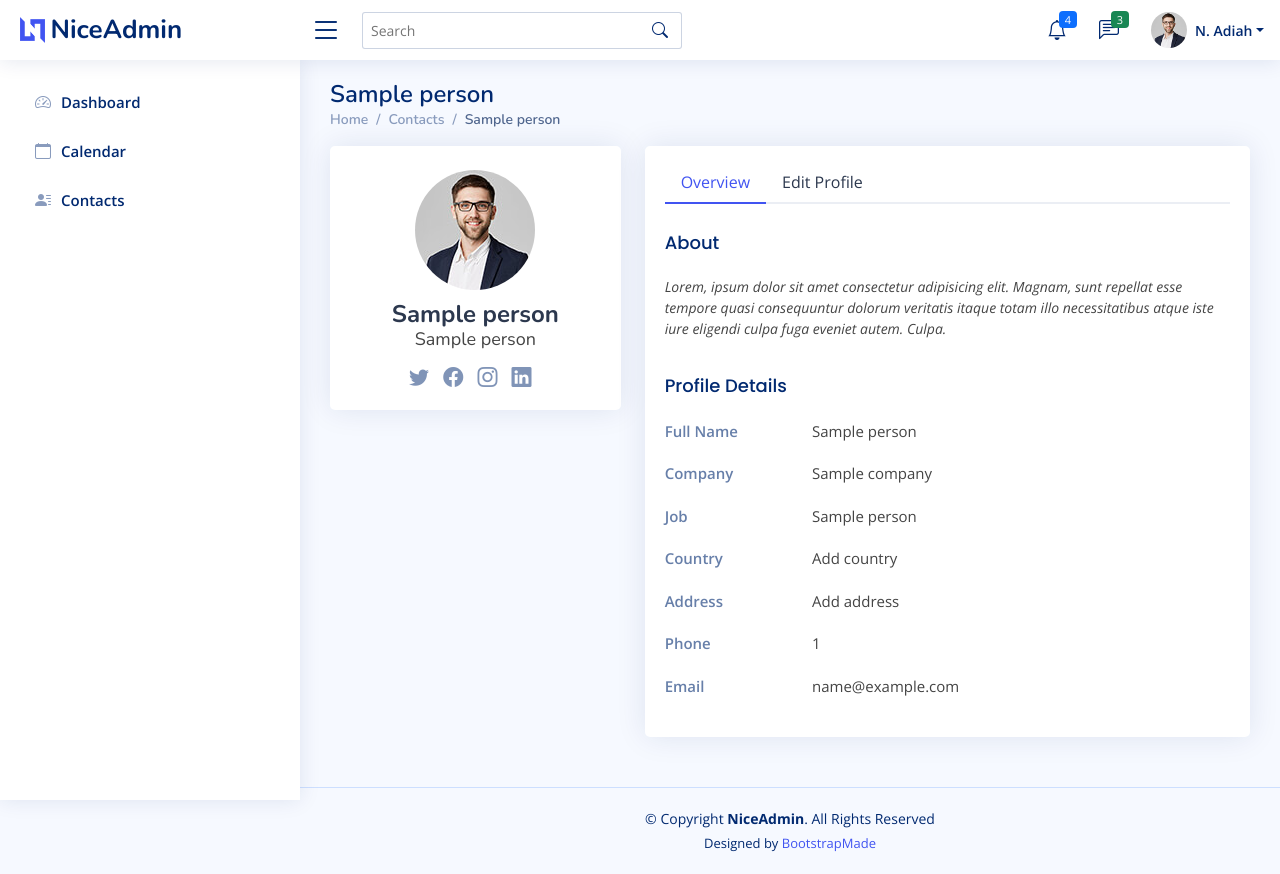
After one commit to nathanieladiah/mydb, a Django app: template contacts/templates/contacts/dashboard/contact.html in a window 1280 px wide. The commit adds this page. Run offline with Django 3.2, Linux system fonts and the light colour scheme; the template is opened without the code that fills it: most values are stand-ins (such as "Sample title", 1, 10 or a date in 2020); some libraries are stand-ins or nearby versions.

Commit message:
change template for contacts

```diff
--- /dev/null
+++ b/contacts/templates/contacts/dashboard/contact.html
@@ -0,0 +1,219 @@
+{% extends 'contacts/dashboard/layout.html' %}
+
+{% load static %}
+
+{% block title %}{{ person.name }}{% endblock %}
+
+{% block page-title %}
+	{{ person.name }}
+{% endblock %}
+
+{% block breadcrumbs %}
+	<li class="breadcrumb-item"><a href="{% url 'contacts' %}">Contacts</a></li>
+	<li class="breadcrumb-item active">{{ person.name }}</li>
+{% endblock %}
+
+{% block section %}
+	<section class="section profile">
+		<div class="row">
+			<div class="col-xl-4">
+
+				<div class="card">
+					<div class="card-body profile-card pt-4 d-flex flex-column align-items-center">
+
+						<img src="{% static 'contacts/dashboard/img/profile-img.jpg' %}" alt="Profile" class="rounded-circle">
+						<h2>{{ person.name }}</h2>
+						<h3>{{ person.job_title }}</h3>
+						<div class="social-links mt-2">
+							<a href="#" class="twitter"><i class="bi bi-twitter"></i></a>
+							<a href="#" class="facebook"><i class="bi bi-facebook"></i></a>
+							<a href="#" class="instagram"><i class="bi bi-instagram"></i></a>
+							<a href="#" class="linkedin"><i class="bi bi-linkedin"></i></a>
+						</div>
+					</div>
+				</div>
+
+			</div>
+			<!-- End col -->
+
+			<div class="col-xl-8">
+
+				<div class="card">
+					<div class="card-body pt-3">
+						<!-- Bordered TAbs -->
+						<ul class="nav nav-tabs nav-tabs-bordered">
+
+							<li class="nav-item">
+								<button class="nav-link active" data-bs-toggle="tab" data-bs-target="#profile-overview">Overview</button>
+							</li>
+
+							<li class="nav-item">
+								<button class="nav-link" data-bs-toggle="tab" data-bs-target="#profile-edit">Edit Profile</button>
+							</li>
+
+						</ul>
+
+						<div class="tab-content pt-2">
+
+							<div class="tab-pane fade show active profile-overview" id="profile-overview">
+								<h5 class="card-title">About</h5>
+								<p class="small fst-italic">Lorem, ipsum dolor sit amet consectetur adipisicing elit. Magnam, sunt repellat esse tempore quasi consequuntur dolorum veritatis itaque totam illo necessitatibus atque iste iure eligendi culpa fuga eveniet autem. Culpa.</p>
+
+								<h5 class="card-title">Profile Details</h5>
+
+								<div class="row">
+									<div class="col-lg-3 col-md-4 label">Full Name</div>
+									<div class="col-lg-9 col-md-8">{{ person.name }}</div>
+								</div>
+
+								<div class="row">
+									<div class="col-lg-3 col-md-4 label">Company</div>
+									<div class="col-lg-9 col-md-8">{{ person.company }}</div>
+								</div>
+
+								<div class="row">
+									<div class="col-lg-3 col-md-4 label">Job</div>
+									<div class="col-lg-9 col-md-8">{{ person.job_title }}</div>
+								</div>
+
+								<div class="row">
+									<div class="col-lg-3 col-md-4 label">Country</div>
+									<div class="col-lg-9 col-md-8">Add country</div>
+								</div>
+
+								<div class="row">
+									<div class="col-lg-3 col-md-4 label">Address</div>
+									<div class="col-lg-9 col-md-8">Add address</div>
+								</div>
+
+								<div class="row">
+									<div class="col-lg-3 col-md-4 label">Phone</div>
+									<div class="col-lg-9 col-md-8">{{ person.phone_number }}</div>
+								</div>
+
+								<div class="row">
+									<div class="col-lg-3 col-md-4 label">Email</div>
+									<div class="col-lg-9 col-md-8">{{ person.email }}</div>
+								</div>
+							</div>
+
+							<div class="tab-pane fade profile-edit pt-3" id="profile-edit">
+
+								<!-- Pofile Edit Form -->
+								<form>
+									<div class="row mb-3">
+										<label for="profileImage" class="col-md-4 col-lg-3 col-form-label">Profile Image</label>
+										<div class="col-md-8 col-lg-9">
+											<img src="assets/img/profile-img.jpg" alt="Profile">
+											<div class="pt-2">
+												<a href="#" class="btn btn-primary btn-sm" title="Upload new profile image"><i class="bi bi-upload"></i></a>
+												<a href="#" class="btn btn-danger btn-sm" title="Remove my profile image"><i class="bi bi-trash"></i></a>
+											</div>
+										</div>
+									</div>
+
+									<div class="row mb-3">
+										<label for="fullName" class="col-md-4 col-lg-3 col-form-label">Full Name</label>
+										<div class="col-md-8 col-lg-9">
+											<input name="fullName" type="text" class="form-control" id="fullName" value="{{ person.name }}">
+										</div>
+									</div>
+
+									<div class="row mb-3">
+										<label for="about" class="col-md-4 col-lg-3 col-form-label">About</label>
+										<div class="col-md-8 col-lg-9">
+											<textarea name="about" class="form-control" id="about" style="height: 100px">Sunt est soluta temporibus accusantium neque nam maiores cumque temporibus. Tempora libero non est unde veniam est qui dolor. Ut sunt iure rerum quae quisquam autem eveniet perspiciatis odit. Fuga sequi sed ea saepe at unde.</textarea>
+										</div>
+									</div>
+
+									<div class="row mb-3">
+										<label for="company" class="col-md-4 col-lg-3 col-form-label">Company</label>
+										<div class="col-md-8 col-lg-9">
+											<input name="company" type="text" class="form-control" id="company" value="{{ person.company }}">
+										</div>
+									</div>
+
+									<div class="row mb-3">
+										<label for="Job" class="col-md-4 col-lg-3 col-form-label">Job</label>
+										<div class="col-md-8 col-lg-9">
+											<input name="job" type="text" class="form-control" id="Job" value="{{ person.job_title }}">
+										</div>
+									</div>
+
+									<div class="row mb-3">
+										<label for="Country" class="col-md-4 col-lg-3 col-form-label">Country</label>
+										<div class="col-md-8 col-lg-9">
+											<input name="country" type="text" class="form-control" id="Country" value="{{ person.country }}">
+										</div>
+									</div>
+
+									<div class="row mb-3">
+										<label for="Address" class="col-md-4 col-lg-3 col-form-label">Address</label>
+										<div class="col-md-8 col-lg-9">
+											<input name="address" type="text" class="form-control" id="Address" value="{{ person.address }}">
+										</div>
+									</div>
+
+									<div class="row mb-3">
+										<label for="Phone" class="col-md-4 col-lg-3 col-form-label">Phone</label>
+										<div class="col-md-8 col-lg-9">
+											<input name="phone" type="text" class="form-control" id="Phone" value="{{ person.phone_number }}">
+										</div>
+									</div>
+
+									<div class="row mb-3">
+										<label for="Email" class="col-md-4 col-lg-3 col-form-label">Email</label>
+										<div class="col-md-8 col-lg-9">
+											<input name="email" type="email" class="form-control" id="Email" value="{{ person.email }}">
+										</div>
+									</div>
+
+									<div class="row mb-3">
+										<label for="Twitter" class="col-md-4 col-lg-3 col-form-label">Twitter Profile</label>
+										<div class="col-md-8 col-lg-9">
+											<input name="twitter" type="text" class="form-control" id="Twitter" value="https://twitter.com/#">
+										</div>
+									</div>
+
+									<div class="row mb-3">
+										<label for="Facebook" class="col-md-4 col-lg-3 col-form-label">Facebook Profile</label>
+										<div class="col-md-8 col-lg-9">
+											<input name="facebook" type="text" class="form-control" id="Facebook" value="https://facebook.com/#">
+										</div>
+									</div>
+
+									<div class="row mb-3">
+										<label for="Instagram" class="col-md-4 col-lg-3 col-form-label">Instagram Profile</label>
+										<div class="col-md-8 col-lg-9">
+											<input name="instagram" type="text" class="form-control" id="Instagram" value="https://instagram.com/#">
+										</div>
+									</div>
+
+									<div class="row mb-3">
+										<label for="Linkedin" class="col-md-4 col-lg-3 col-form-label">Linkedin Profile</label>
+										<div class="col-md-8 col-lg-9">
+											<input name="linkedin" type="text" class="form-control" id="Linkedin" value="https://linkedin.com/#">
+										</div>
+									</div>
+
+									<div class="text-center">
+										<button type="submit" class="btn btn-primary">Save Changes</button>
+									</div>
+								</form>
+								<!-- End Profile Edit Form -->
+
+							</div>
+
+							<!-- TODO: make another tab with how long since connections etc -->
+
+						</div>
+						<!-- End Bordered Tabs -->
+					</div>
+				</div>
+
+			</div>
+			<!-- End col  -->
+		</div>
+		<!-- End row -->
+	</section>
+{% endblock %}
--- a/contacts/templates/contacts/dashboard/dashboard.html
+++ b/contacts/templates/contacts/dashboard/dashboard.html
@@ -13,6 +13,7 @@
 {% endblock %}
 
 {% block section %}
+<section class="section dashboard">
 	<div class="row">
 		<div class="col-lg-6">
 			<div class="card">
@@ -26,4 +27,5 @@
 		<!-- End col -->
 	</div>
 	<!-- End row -->
+</section>
 {% endblock %}
--- a/contacts/templates/contacts/dashboard/layout.html
+++ b/contacts/templates/contacts/dashboard/layout.html
@@ -216,12 +216,28 @@
 		<ul class="sidebar-nav" id="sidebar-nav">
 
 			<li class="nav-item">
-				<a class="nav-link" href="#">
-					<i class="bi bi-grid"></i>
+				<a class="nav-link collapsed" href="{% url 'dashboard' %}">
+					<i class="bi bi-speedometer2"></i>
 					<span>Dashboard</span>
 				</a>
 			</li>
 			<!-- End Dashboard Nav -->
+
+			<li class="nav-item">
+				<a class="nav-link collapsed" href="#">
+					<i class="bi bi-calendar"></i>
+					<span>Calendar</span>
+				</a>
+			</li>
+			<!-- End Calendar Nav -->
+
+			<li class="nav-item">
+				<a class="nav-link collapsed" href="{% url 'contacts' %}">
+					<i class="bi bi-person-lines-fill"></i>
+					<span>Contacts</span>
+				</a>
+			</li>
+			<!-- End Contacts Nav -->
 
 		</ul>
 
@@ -242,9 +258,7 @@
 		</div>
 		<!-- End Page Title -->
 
-		<section class="section dashboard">
-			{% block section %}{% endblock %}
-		</section>
+		{% block section %}{% endblock %}
 	</main>
 	<!-- ====== End Main ====== -->
 
```
Also changed, not shown: contacts/static/contacts/dashboard/css/contacts.css (added, +8 -0 lines), contacts/templates/contacts/dashboard/contactlist.html (added, +71 -0 lines), contacts/views.py (+3 -4 lines), README.md.
